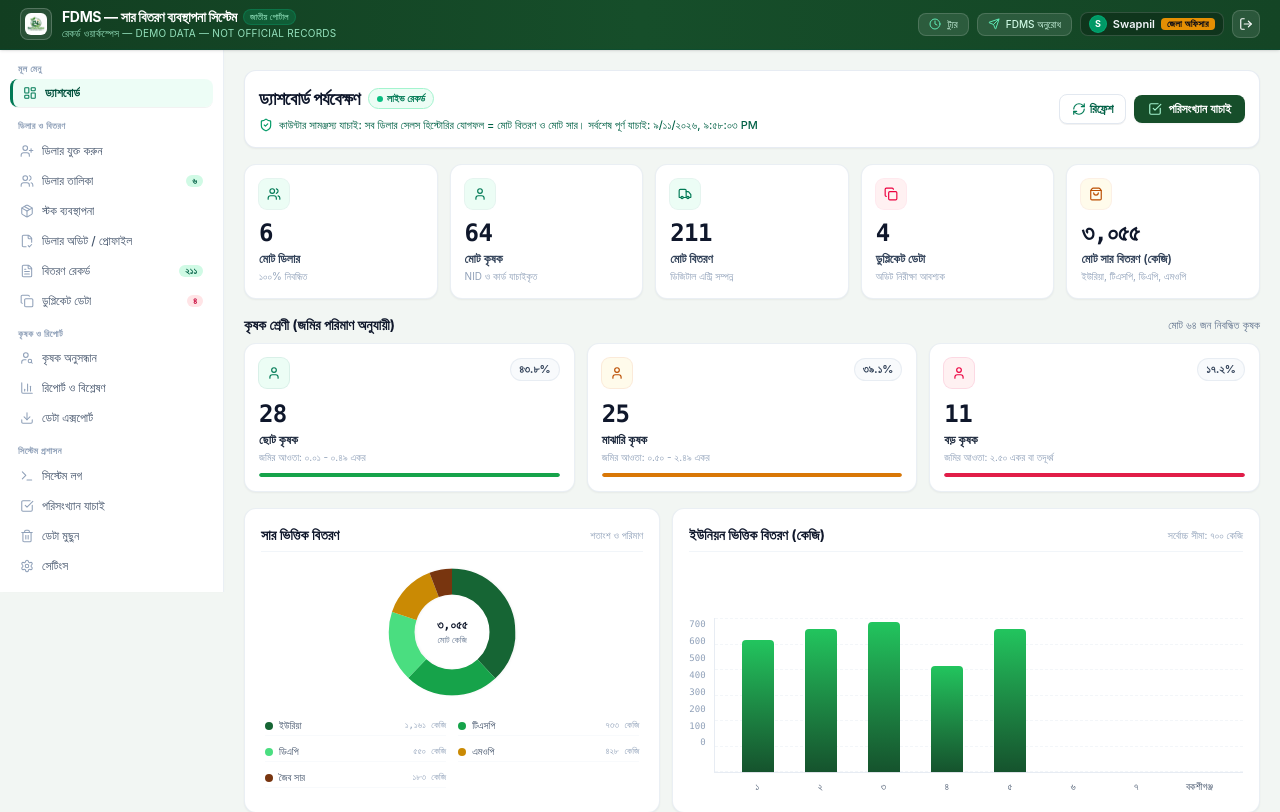
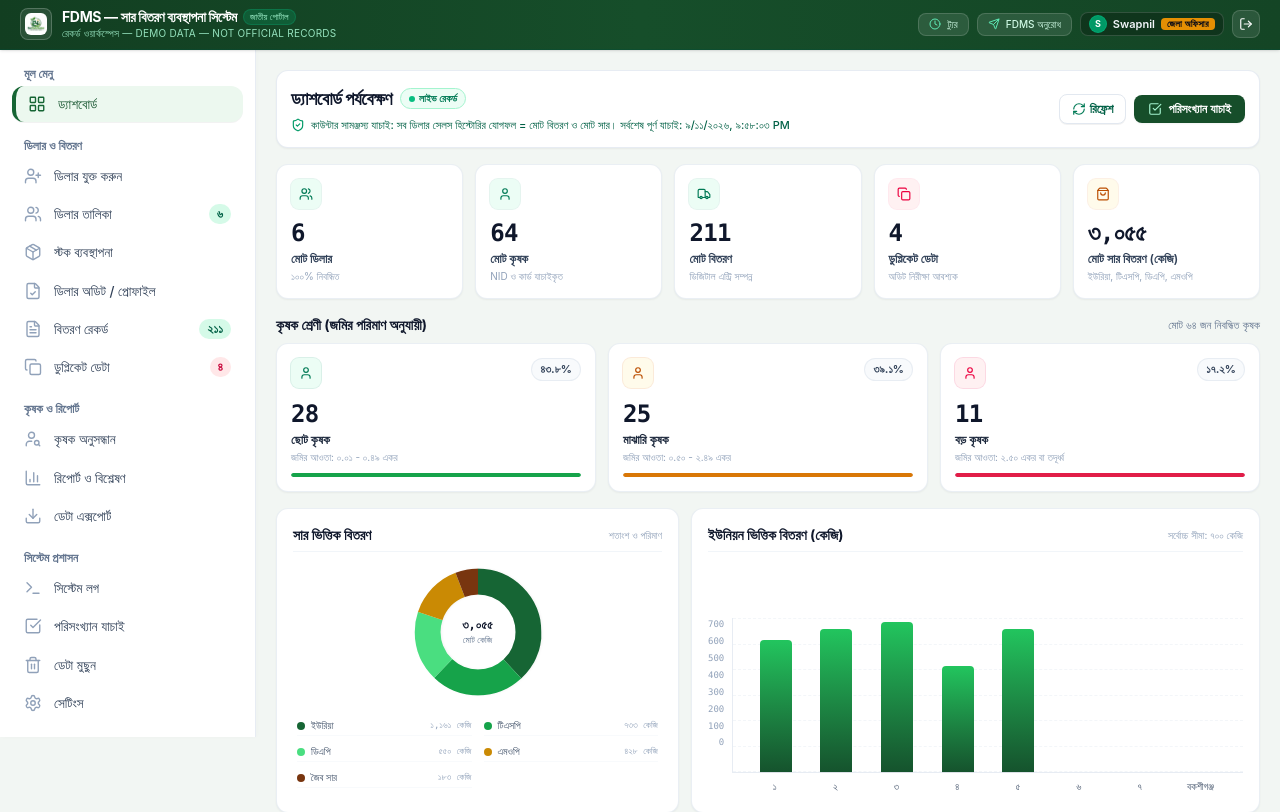
Before and after one commit to toufiquzzaman1177/FDMS-BANGLADESH, a React (Vite) app in the folder frontend/: page / in a window 1280 px wide. Shown: the top 812 px of the page. Built offline with nearby package versions, Linux system fonts and the light colour scheme.

Commit message:
Refactor left sidebar menu UI to formal, professional, eye-soothing design

```diff
--- a/frontend/src/components/Dashboard.jsx
+++ b/frontend/src/components/Dashboard.jsx
@@ -1,10 +1,10 @@
 import { useState, useEffect } from 'react'
 import {
-  LayoutDashboard,
+  LayoutGrid,
   UserPlus,
   Users,
   Package,
-  FileCheck2,
+  FileCheck,
   FileText,
   Copy,
   UserSearch,
@@ -291,7 +291,7 @@ export default function Dashboard({ onLogout, currentUser = { name: 'Swapnil', r
     {
       group: 'মূল মেনু',
       items: [
-        { id: 'dashboard', label: 'ড্যাশবোর্ড', icon: LayoutDashboard },
+        { id: 'dashboard', label: 'ড্যাশবোর্ড', icon: LayoutGrid },
       ],
     },
     {
@@ -300,7 +300,7 @@ export default function Dashboard({ onLogout, currentUser = { name: 'Swapnil', r
         { id: 'add-dealer', label: 'ডিলার যুক্ত করুন', icon: UserPlus },
         { id: 'dealers-list', label: 'ডিলার তালিকা', icon: Users, badge: '৬' },
         { id: 'stock', label: 'স্টক ব্যবস্থাপনা', icon: Package },
-        { id: 'dealer-audit', label: 'ডিলার অডিট / প্রোফাইল', icon: FileCheck2 },
+        { id: 'dealer-audit', label: 'ডিলার অডিট / প্রোফাইল', icon: FileCheck },
         { id: 'distribution-records', label: 'বিতরণ রেকর্ড', icon: FileText, badge: '২১১' },
         { id: 'duplicate-data', label: 'ডুপ্লিকেট ডেটা', icon: Copy, badgeColor: 'rose', badge: '৪' },
       ],
@@ -418,15 +418,15 @@ export default function Dashboard({ onLogout, currentUser = { name: 'Swapnil', r
           ======================================================== */}
       <div className="flex-1 flex flex-col md:flex-row max-w-[1400px] w-full mx-auto">
 
-        {/* Left Sidebar (Formal Compact Navigation) */}
-        <aside className="w-full md:w-48 lg:w-56 bg-white md:border-r border-slate-200/70 flex flex-col shrink-0 py-3 shadow-[1px_0_4px_rgba(0,0,0,0.01)] md:sticky md:top-12 md:self-start md:max-h-[calc(100vh-3rem)] md:overflow-y-auto">
-          <nav className="space-y-3 px-2.5">
+        {/* Left Sidebar (Formal Grouped Navigation) */}
+        <aside className="w-full md:w-60 lg:w-64 bg-white md:border-r border-slate-200/80 flex flex-col shrink-0 py-4 px-3 shadow-[1px_0_4px_rgba(0,0,0,0.02)] md:sticky md:top-12 md:self-start md:max-h-[calc(100vh-3rem)] md:overflow-y-auto">
+          <nav className="space-y-4">
             {navigationGroups.map((group, gIdx) => (
-              <div key={gIdx} className="space-y-0.5">
-                <p className="px-2 text-[9px] font-bold uppercase tracking-wider text-slate-400">
+              <div key={gIdx} className="space-y-1">
+                <p className="px-3 text-xs font-semibold text-slate-500 tracking-normal mb-1">
                   {group.group}
                 </p>
-                <div className="space-y-0.5 pt-0.5">
+                <div className="space-y-0.5">
                   {group.items.map((item) => {
                     const Icon = item.icon
                     const isActive = activeTab === item.id
@@ -434,20 +434,26 @@ export default function Dashboard({ onLogout, currentUser = { name: 'Swapnil', r
                       <button
                         key={item.id}
                         onClick={() => setActiveTab(item.id)}
-                        className={`w-full flex items-center justify-between px-2.5 py-1.5 rounded-lg text-xs font-medium transition-all text-left cursor-pointer ${isActive
-                            ? 'bg-emerald-50/90 text-emerald-900 font-semibold border-l-[3px] border-emerald-700 shadow-2xs'
-                            : 'text-slate-600 hover:bg-slate-50 hover:text-slate-900'
+                        className={`w-full flex items-center justify-between px-3 py-2 rounded-xl text-[13.5px] font-medium transition-all text-left cursor-pointer group ${isActive
+                            ? 'bg-[#ecf8ef] text-[#14532d] font-bold border-l-4 border-[#166534] shadow-2xs'
+                            : 'text-slate-700 hover:bg-slate-50/90 hover:text-slate-900'
                           }`}
                       >
-                        <div className="flex items-center space-x-2 truncate">
-                          <Icon className={`w-3.5 h-3.5 shrink-0 ${isActive ? 'text-emerald-700' : 'text-slate-400'}`} strokeWidth={1.8} />
+                        <div className="flex items-center space-x-3 truncate">
+                          <Icon
+                            className={`w-[18px] h-[18px] shrink-0 transition-colors ${isActive ? 'text-[#166534]' : 'text-slate-400 group-hover:text-slate-600'
+                              }`}
+                            strokeWidth={1.85}
+                          />
                           <span className="truncate">{item.label}</span>
                         </div>
                         {item.badge && (
-                          <span className={`text-[9px] font-bold px-1.5 py-0.2 rounded-full ${item.badgeColor === 'rose'
-                              ? 'bg-rose-100 text-rose-700'
-                              : 'bg-emerald-100 text-emerald-800'
-                            }`}>
+                          <span
+                            className={`text-xs font-bold px-2 py-0.5 rounded-full font-mono transition-transform ${item.badgeColor === 'rose'
+                                ? 'bg-rose-100/90 text-rose-700'
+                                : 'bg-emerald-100/90 text-emerald-800'
+                              }`}
+                          >
                             {item.badge}
                           </span>
                         )}
```
